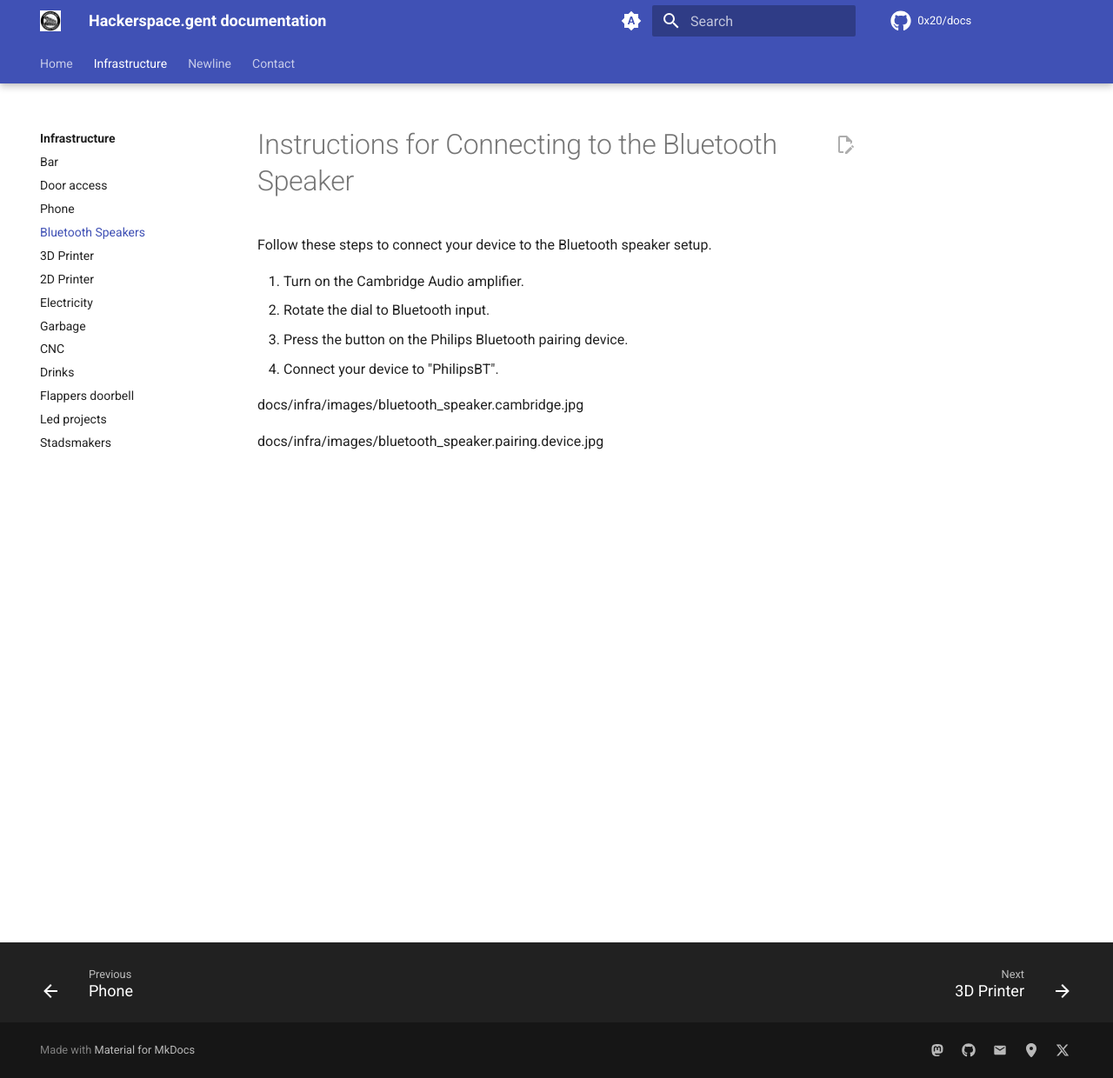
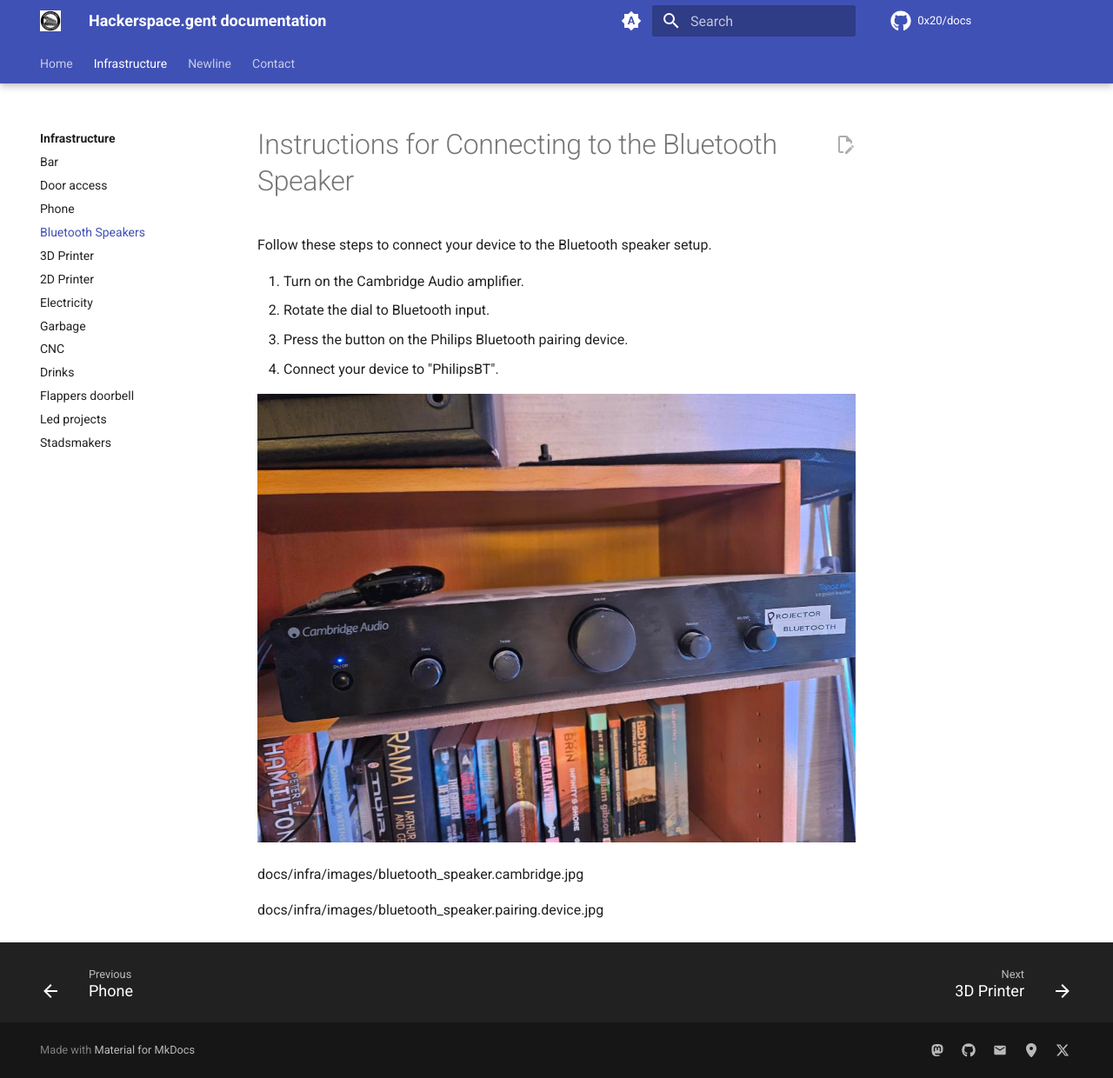
Before and after one commit to 0x20/docs, an MkDocs documentation site: the page built from docs/infra/bluetooth_speakers.md, in a window 1280 px wide and 1240 px high. Shown: the whole window at 87% size. Built offline with MkDocs 1.6.1 and Material for MkDocs 9.7.7, drawn with Linux system fonts in a browser that asks for light colours; comment, search, counter and statistics services are not loaded.

Commit message:
Update bluetooth_speakers.md

```diff
--- a/docs/infra/bluetooth_speakers.md
+++ b/docs/infra/bluetooth_speakers.md
@@ -7,6 +7,10 @@
 3. Press the button on the Philips Bluetooth pairing device.
 4. Connect your device to "PhilipsBT".
 
+
+![cambridge audio amplifier](./images/bluetooth_speaker.cambridge.jpg)
+
+
 docs/infra/images/bluetooth_speaker.cambridge.jpg
 
 docs/infra/images/bluetooth_speaker.pairing.device.jpg
```
